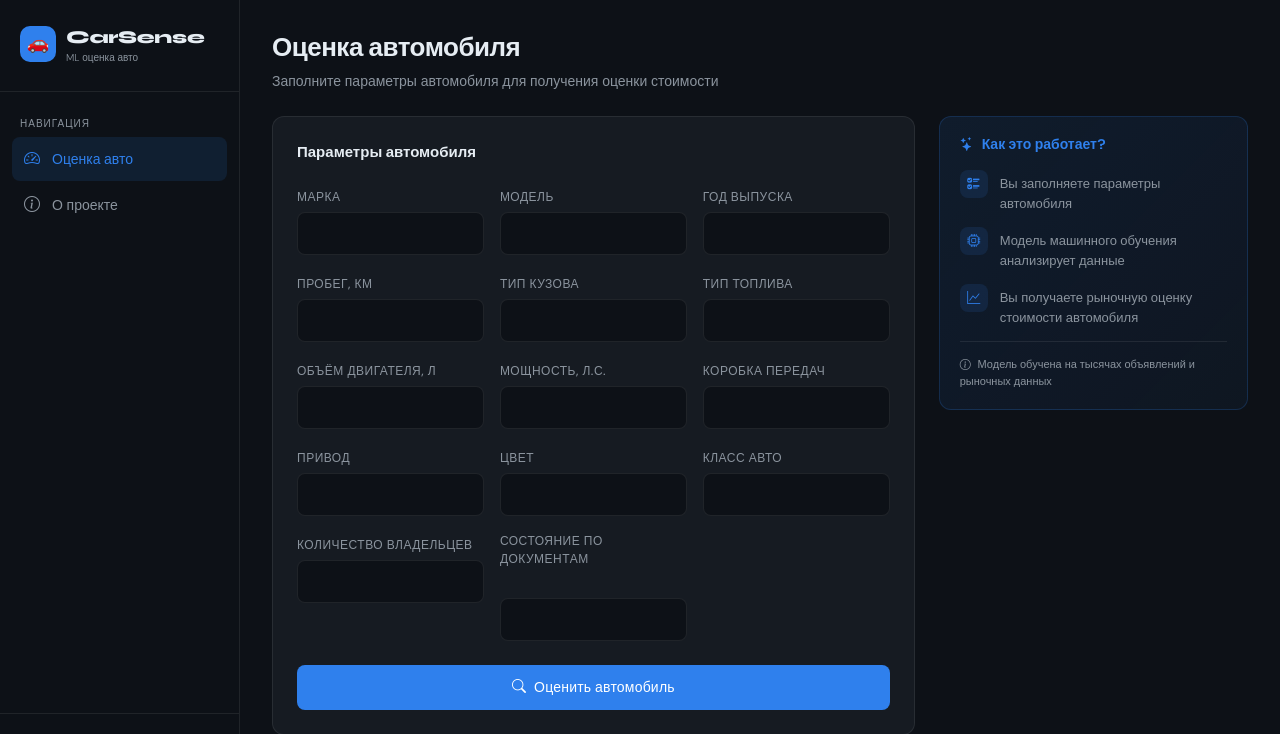
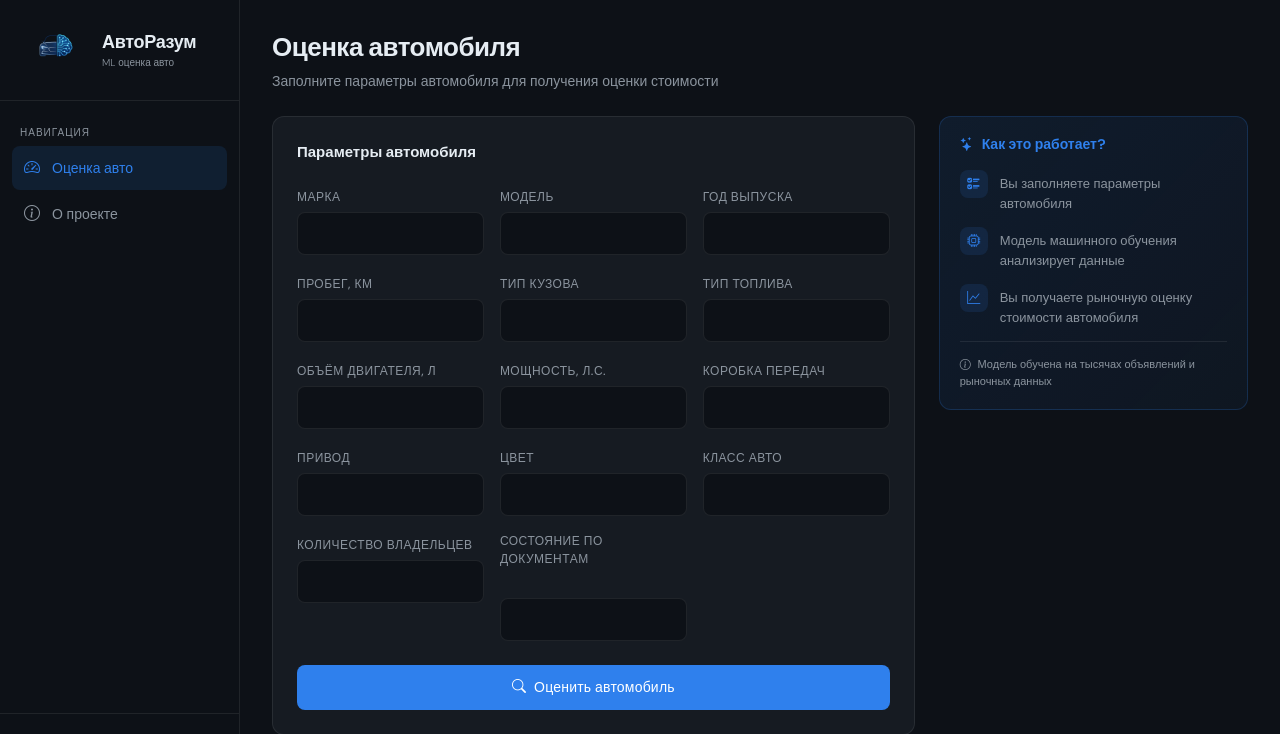
Before and after one commit to basilio-bellini/car_evaluation, a FastAPI app: page / in a window 1280 px wide. Shown: the top 734 px of the page. Run offline with FastAPI, Linux system fonts and the light colour scheme; parts of the project's set-up code (start-up, migrations or seed data) failed here and were passed over.

Commit message:
style: minor layout fixes

```diff
--- a/app/static/js/nav.js
+++ b/app/static/js/nav.js
@@ -20,16 +20,14 @@ async function renderNav(activePage) {
     let navItems = '';
 
     if (!user) {
-        // Анонимный пользователь
         navItems = `
-            <a href="/" class="nav-item ${activePage === 'index' ? 'active' : ''}">
+            <a href="/predict" class="nav-item ${activePage === 'index' ? 'active' : ''}">
                 <i class="bi bi-speedometer2"></i> Оценка авто
             </a>
             <a href="/about" class="nav-item ${activePage === 'about' ? 'active' : ''}">
                 <i class="bi bi-info-circle"></i> О проекте
             </a>`;
     } else if (user.role === 'admin') {
-        // Админ
         navItems = `
             <a href="/admin" class="nav-item ${activePage === 'admin' ? 'active' : ''}">
                 <i class="bi bi-people"></i> Пользователи
@@ -38,9 +36,8 @@ async function renderNav(activePage) {
                 <i class="bi bi-person"></i> Профиль
             </a>`;
     } else {
-        // Зарегистрированный пользователь
         navItems = `
-            <a href="/" class="nav-item ${activePage === 'index' ? 'active' : ''}">
+            <a href="/predict" class="nav-item ${activePage === 'index' ? 'active' : ''}">
                 <i class="bi bi-speedometer2"></i> Оценка авто
             </a>
             <a href="/history" class="nav-item ${activePage === 'history' ? 'active' : ''}">
@@ -73,14 +70,19 @@ async function renderNav(activePage) {
 function openAuthModal() {
     const modal = document.getElementById('authModal');
     if (modal) {
+        document.getElementById('login-password').value = '';
+        document.getElementById('login-error').textContent = '';
+
+        document.getElementById('reg-email').value = '';
+        document.getElementById('reg-password').value = '';
+        document.getElementById('reg-password2').value = '';
+        document.getElementById('register-error').textContent = '';
+
         bootstrap.Modal.getOrCreateInstance(modal).show();
     }
 }
 
 async function logout() {
     localStorage.removeItem('token');
-    await renderNav(window._activePage || 'index');
-    if (window.location.pathname !== '/') {
-        window.location.href = '/';
-    }
+    window.location.href = '/';
 }
--- a/app/templates/index.html
+++ b/app/templates/index.html
@@ -3,7 +3,7 @@
 <head>
     <meta charset="UTF-8">
     <meta name="viewport" content="width=device-width, initial-scale=1.0">
-    <title>CarSense — Оценка автомобиля</title>
+    <title>АвтоРазум — Оценка автомобиля</title>
     <link href="https://cdn.jsdelivr.net/npm/bootstrap@5.3.0/dist/css/bootstrap.min.css" rel="stylesheet">
     <link href="https://cdn.jsdelivr.net/npm/bootstrap-icons@1.11.0/font/bootstrap-icons.css" rel="stylesheet">
     <link href="https://fonts.googleapis.com/css2?family=Syne:wght@400;600;700;800&family=DM+Sans:wght@300;400;500&display=swap" rel="stylesheet">
@@ -57,11 +57,8 @@
         }
 
         .logo-icon {
-            width: 36px; height: 36px;
-            background: var(--accent);
-            border-radius: 10px;
-            display: flex; align-items: center; justify-content: center;
-            font-size: 18px;
+            width: 72px;
+            height: auto;
         }
 
         .logo-text {
@@ -132,7 +129,6 @@
             margin: 0 0;
         }
 
-        /* ── Main content ── */
         .main-content {
             margin-left: var(--sidebar-width);
             flex: 1;
@@ -154,7 +150,6 @@
             margin-top: 4px;
         }
 
-        /* ── Cards ── */
         .card {
             background: var(--bg-card);
             border: 1px solid var(--border);
@@ -170,7 +165,6 @@
             margin-bottom: 20px;
         }
 
-        /* ── Form elements ── */
         .form-label {
             font-size: 12px;
             font-weight: 500;
@@ -204,7 +198,6 @@
 
         .form-control::placeholder { color: var(--text-secondary); }
 
-        /* ── Buttons ── */
         .btn-primary {
             background: var(--accent);
             border: none;
@@ -235,7 +228,6 @@
             color: var(--accent);
         }
 
-        /* ── How it works block ── */
         .how-it-works {
             background: linear-gradient(135deg, rgba(47,128,237,0.1) 0%, rgba(47,128,237,0.05) 100%);
             border: 1px solid rgba(47,128,237,0.2);
@@ -286,13 +278,12 @@
             line-height: 1.5;
         }
 
-        /* ── Result card ── */
         .result-card {
             display: none;
         }
 
         .result-price {
-            font-family: 'Syne', sans-serif;
+            font-family: 'Manrope', sans-serif;
             font-weight: 800;
             font-size: 42px;
             color: var(--text-primary);
@@ -334,7 +325,6 @@
         .params-table td:first-child { color: var(--text-secondary); }
         .params-table td:last-child { color: var(--text-primary); font-weight: 500; text-align: right; }
 
-        /* ── Modal ── */
         .modal-content {
             background: var(--bg-card);
             border: 1px solid var(--border);
@@ -390,10 +380,9 @@
         .divider {
             height: 1px;
             background: var(--border);
-            margin: 16px 0;
+            margin: 16px 0 0 0;
         }
 
-        /* ── Loading spinner ── */
         .spinner-overlay {
             display: none;
             position: absolute;
@@ -405,12 +394,19 @@
             z-index: 10;
         }
 
-        /* ── Scrollbar ── */
         ::-webkit-scrollbar { width: 6px; }
         ::-webkit-scrollbar-track { background: var(--bg-dark); }
         ::-webkit-scrollbar-thumb { background: var(--border); border-radius: 3px; }
 
-        /* ── Alert ── */
+
+        input:-webkit-autofill,
+        input:-webkit-autofill:hover,
+        input:-webkit-autofill:focus {
+            -webkit-box-shadow: 0 0 0px 1000px var(--bg-dark) inset !important;
+            -webkit-text-fill-color: var(--text-primary) !important;
+            transition: background-color 5000s ease-in-out 0s;
+        }
+
         .alert-custom {
             background: rgba(47,128,237,0.1);
             border: 1px solid rgba(47,128,237,0.2);
@@ -429,9 +425,9 @@
 
 <aside class="sidebar">
     <div class="sidebar-logo">
-        <div class="logo-icon">🚗</div>
+        <img class="logo-icon" src="../static/images/logo.png" alt="АвтоРазум">
         <div>
-            <div class="logo-text">CarSense</div>
+            <div class="logo-text">АвтоРазум</div>
             <div class="logo-sub">ML оценка авто</div>
         </div>
     </div>
@@ -591,7 +587,6 @@
                 </div>
             </div>
 
-            <!-- Как это работает -->
             <div class="col-lg-4">
                 <div class="how-it-works">
                     <h6><i class="bi bi-stars me-2"></i>Как это работает?</h6>
@@ -630,7 +625,7 @@
         <div class="row g-4">
             <div class="col-lg-8">
                 <div class="card">
-                    <div class="text-muted mb-2" style="font-size:13px;">Рыночная оценка автомобиля</div>
+                    <div class="text-secondary mb-2" style="font-size:13px;">Рыночная оценка автомобиля</div>
                     <div class="result-price" id="result-price">— ₽</div>
                     <div class="result-range" id="result-range"></div>
                     <div class="badge-accuracy">
@@ -664,14 +659,12 @@
 
 </main>
 
-<!-- ══════════════════════════════════════
-     AUTH MODAL
-════════════════════════════════════════ -->
+
 <div class="modal fade" id="authModal" tabindex="-1">
     <div class="modal-dialog modal-dialog-centered" style="max-width: 420px;">
         <div class="modal-content">
             <div class="modal-header">
-                <h5 class="modal-title">Добро пожаловать в CarSense</h5>
+                <h5 class="modal-title">Добро пожаловать в АвтоРазум</h5>
                 <button type="button" class="btn-close" data-bs-dismiss="modal"></button>
             </div>
             <div class="modal-body">
@@ -734,6 +727,20 @@ function switchTab(tab) {
     document.getElementById('register-form').style.display = tab === 'register' ? 'block' : 'none';
 }
 
+function updateAuthUI() {
+    const token = localStorage.getItem('token');
+    const container = document.getElementById('auth-btn-container');
+    if (token) {
+        container.innerHTML = `<button class="nav-item" onclick="logout()">
+            <i class="bi bi-box-arrow-right"></i> Выйти
+        </button>`;
+    } else {
+        container.innerHTML = `<button class="nav-item" onclick="openAuthModal()">
+            <i class="bi bi-box-arrow-in-right"></i> Войти
+        </button>`;
+    }
+}
+
 
 async function login() {
     const email = document.getElementById('login-email').value;
@@ -746,8 +753,16 @@ async function login() {
         const data = await res.json();
         if (res.ok) {
             localStorage.setItem('token', data.access_token);
+            const userRes = await fetch(`${API}/auth/me`, {
+                headers: { 'Authorization': `Bearer ${data.access_token}` }
+            });
+            const user = await userRes.json();
             authModal.hide();
-            await renderNav('index');
+            if (user.role === 'admin') {
+                window.location.href = '/admin';
+            } else {
+                updateAuthUI();
+            }
         } else {
             document.getElementById('login-error').textContent = data.detail || 'Ошибка входа';
         }
```
Also changed, not shown: app/templates/about.html (+26 -18 lines), app/templates/admin.html (+17 -20 lines), app/static/images/logo.png (added).
